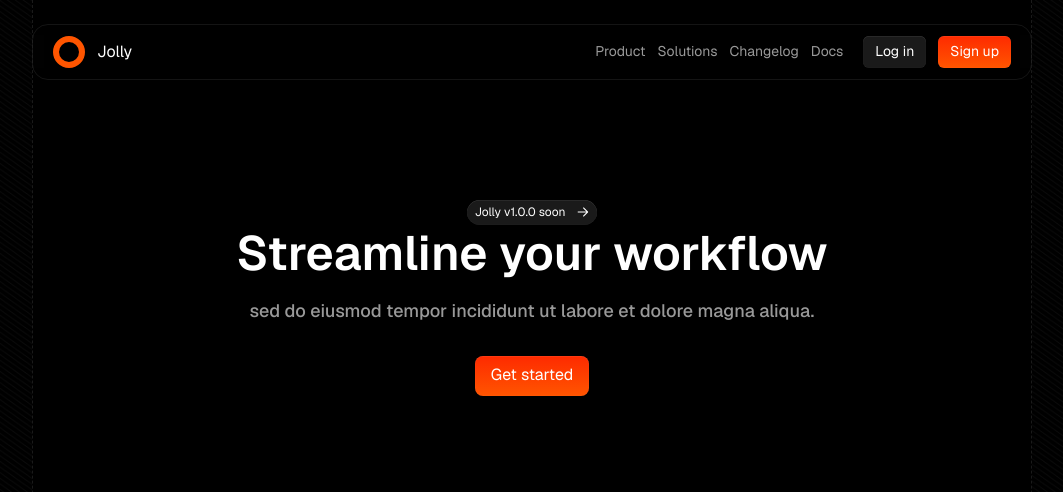
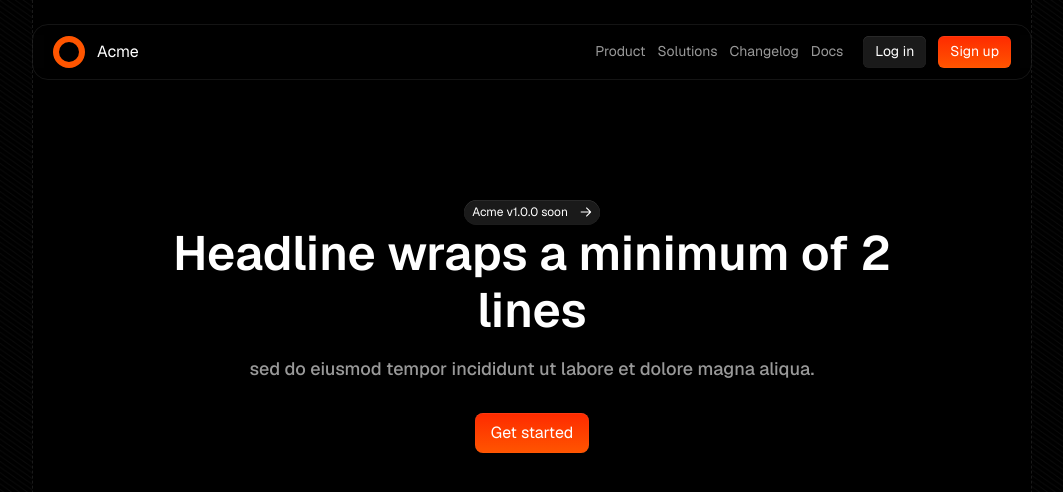
Before and after one commit to hiyankey/acme, a Next.js app: page / in a window 1280 px wide. Shown: the top 492 px of the page, without its empty margins (108-1171 px from the left). Built offline with nearby package versions, Linux system fonts and the light colour scheme.

Commit message:
fix menu transitions

```diff
--- a/app/page.tsx
+++ b/app/page.tsx
@@ -10,10 +10,18 @@ export default function Home() {
 			<Container className="h-[200vh] bg-page-main pt-[calc(var(--header-height)+24px)] border-x border-dashed border-[#fff]/[.1] ">
 				<Hero>
 					<div className="flex flex-col items-center max-w-[80rem] mx-auto">
-						<Button href="#" variant={"secondary"} size={"sm"}>
-							Jolly v1.0.0 soon <ArrowRight className="ml-3 h-3 w-3" />
+						<Button
+							href="#"
+							variant={"secondary"}
+							size={"sm"}
+							className="group"
+						>
+							Acme v1.0.0 soon{" "}
+							<ArrowRight className="ml-3 h-3 group-hover:translate-x-1 w-3" />
 						</Button>
-						<Headline className="mb-4">Streamline your workflow</Headline>
+						<Headline className="mb-4">
+							Headline wraps a minimum of 2 lines
+						</Headline>
 						<Caption className="mb-8">
 							sed do eiusmod tempor incididunt ut labore et dolore magna aliqua.
 						</Caption>
--- a/app/ui/header.tsx
+++ b/app/ui/header.tsx
@@ -37,10 +37,10 @@ export function Header() {
 			transition={{ duration: 0.2 }}
 		>
 			<Container
-				className={`md:bg-transparent items-start py-[1.1rem] md:py-0 backdrop-blur-[12px] md:items-center rounded-[1.6rem] border-[#fff]/[.08] border flex px-5 md:h-header-height relative ${isOpen ? "h-[calc(100vh-var(--header-height))] bg-black" : "h-header-height items-center"}`}
+				className={`md:bg-transparent items-start py-[1.1rem] backdrop-blur-[12px] md:items-center rounded-[1.6rem] border-[#fff]/[.08] border flex px-5 md:h-header-height relative transition-all delay-300 ${isOpen ? "h-[calc(100vh-var(--header-height))] bg-black" : "h-header-height items-start bg-transparent"}`}
 			>
 				<Link href={"/"} className="flex items-center">
-					<Logo className="mr-3" /> Jolly
+					<Logo className="mr-3" /> Acme
 				</Link>
 				<div className="ml-auto flex items-center space-x-5">
 					<nav
--- a/package.json
+++ b/package.json
@@ -1,5 +1,5 @@
 {
-	"name": "jolly",
+	"name": "acme",
 	"version": "0.1.0",
 	"private": true,
 	"scripts": {
```
